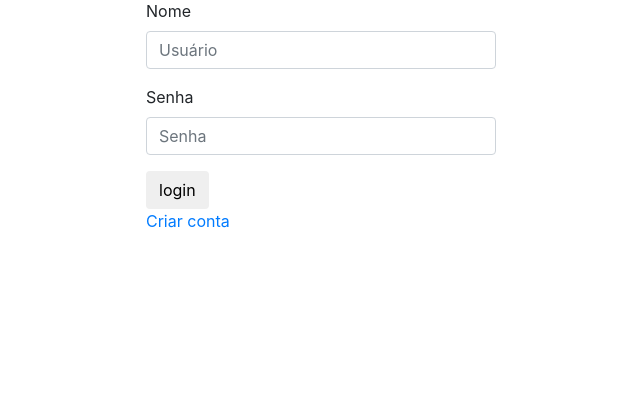
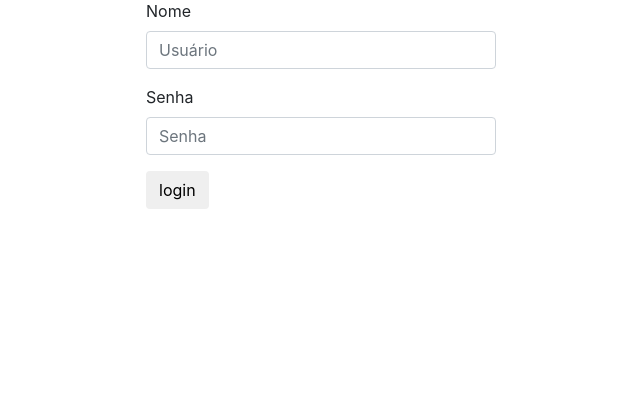
Before and after one commit to tgspn/idaily, a PHP site: page /Login in a window 1280 px wide. Shown: the part 161-567 px from the top of the page, without its empty margins (319-959 px from the left). Run offline with PHP 8.4, Linux system fonts and the light colour scheme.

Commit message:
remoção da criação da conta no login

```diff
--- a/Idaily/view/login/login.php
+++ b/Idaily/view/login/login.php
@@ -48,7 +48,7 @@ if (in_array('erro', $query)) {
 
         	<button type="submit" class="btn btn primary">login</button>
       </form>
-      <a href="/login/registro">Criar conta</a>
+      <!-- <a href="/login/registro">Criar conta</a> -->
     </div>
   </div>
 </div>
```
